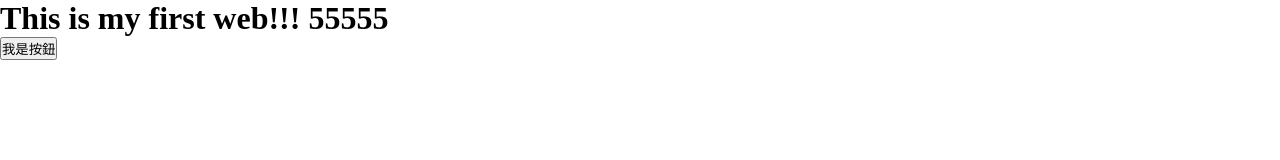
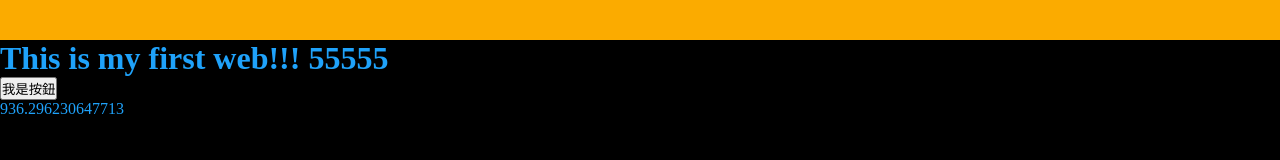
Before and after one commit to RoadToTheTop/RoadToTheTop.github.io, a plain HTML site: page index.html in a window 1280 px wide. Both pictures are taken after a click on the button "我是按鈕". Drawn offline with Linux system fonts and the light colour scheme.

Commit message:
加顏色

```diff
--- a/index.html
+++ b/index.html
@@ -1,8 +1,12 @@
 <!DOCTYPE html>
 <head>
     <link rel = "stylesheet" href = "./style.css">
+    <script type = "module" src = "./script.js" defer></script>
+    <title>作業</title>
 </head>
 <body>
+    <div id = "header">
+    </div>
     <h1>This is my first web!!! 55555</h1>
-    <button>我是按鈕</button>
+    <button id = "btn">我是按鈕</button>
 </body>
--- /dev/null
+++ b/script.js
@@ -0,0 +1,7 @@
+let body = document.getElementsByTagName("body")[0];
+let btn = document.getElementById("btn");
+btn.addEventListener("click", () => {
+    let tmp = document.createElement("p");
+    tmp.innerHTML = `${Math.random() * 1000}`;
+    body.appendChild(tmp);
+});
--- a/style.css
+++ b/style.css
@@ -4,3 +4,15 @@
     font-family: Microsoft JhengHei;
     list-style: none;
 }
+
+html, body {
+    height: 100%;
+    color: #1fa2fa;
+    background-color: black;
+}
+
+#header {
+    position: relative;
+    height: 5%;
+    background-color: #ffae00fb;
+}
```
